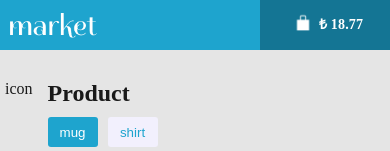
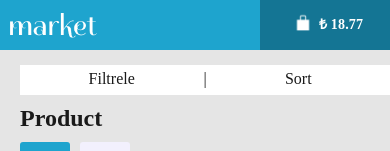
Before and after one commit to haydarcayir/responsive-market-app, a React (Create React App) app: page / in a window 390 px wide. Shown: the top 151 px of the page. Built offline with nearby package versions, Linux system fonts and the light colour scheme; data requests are answered from the project's data file.

Commit message:
responsive arranged

```diff
--- a/src/App.tsx
+++ b/src/App.tsx
@@ -1,28 +1,31 @@
-import { useState, useEffect } from "react"
+import { useSelector } from "react-redux"
 import Header from "components/Header"
 import Filter from "containers/Filter"
 import ProductList from "containers/ProductList"
 import styled from "styled-components"
+import BREAKPOINTS from "libs/constants/BREAKPOINTS"
 
 const Container = styled.div`
   display: grid;
   gap: 10px;
   margin: 30px 0px;
-  grid-template-columns: auto auto auto;
+  grid-template-columns: auto;
+  @media ${BREAKPOINTS.laptop} {
+    grid-template-columns: auto auto auto;
+  }
 `
 
 function App() {
-  const [isActive, setIsActive] = useState(false)
+  const appState = useSelector((state: any) => state.app)
 
-  console.log("app")
   return (
     <div className="App">
       <Header />
       <Container>
         <div>
-          <Filter onClickIsactive={(e: boolean) => setIsActive(e)} />
+          <Filter />
         </div>
-        <div>{!isActive && <ProductList />}</div>
+        <div>{!appState.isFilterAreaForMobile && <ProductList />}</div>
       </Container>
     </div>
   )
--- a/src/containers/Filter/index.tsx
+++ b/src/containers/Filter/index.tsx
@@ -1,11 +1,8 @@
-import { useState } from "react"
 import cls from "classnames"
 import styled from "styled-components"
 import { useDispatch, useSelector } from "react-redux"
-
 import BREAKPOINTS from "libs/constants/BREAKPOINTS"
 import Button from "components/Button"
-
 import BrandFilter from "./BrandFilter"
 import TagFilter from "./TagFilter"
 import Sort from "./Sort"
@@ -31,15 +28,7 @@ const FilterContainer = styled.div`
   }
 `
 
-const Icon = styled.span`
-  margin: 5px;
-  @media ${BREAKPOINTS.laptop} {
-    display: none;
-  }
-`
-
-const Filter = ({ onClickIsactive }: any) => {
-  const [isActive, setIsActive] = useState(false)
+const Filter = () => {
   const appState = useSelector((state: any) => state.app)
   const dispatch = useDispatch()
 
@@ -87,20 +76,21 @@ const Filter = ({ onClickIsactive }: any) => {
 
   return (
     <div>
-      <Icon
-        onClick={() => {
-          setIsActive(!isActive)
-          onClickIsactive(!isActive)
-        }}
+      <FilterContainer
+        className={cls({ active: appState.isFilterAreaForMobile })}
       >
-        icon
-      </Icon>
-
-      <FilterContainer className={cls({ active: isActive })}>
         <Sort onChange={handleChangeSort} />
         <BrandFilter onChange={handleChangeBrandFilter} />
         <TagFilter onChange={handleChangeTagFilter} />
-        {isActive && <Button className="w-50" text="Uygula" />}
+        {appState.isFilterAreaForMobile && (
+          <Button
+            className="w-50"
+            text="Uygula"
+            onClick={() => {
+              dispatch(setApp({ isFilterAreaForMobile: false }))
+            }}
+          />
+        )}
       </FilterContainer>
     </div>
   )
--- a/src/containers/ProductList/index.tsx
+++ b/src/containers/ProductList/index.tsx
@@ -8,19 +8,24 @@ import BREAKPOINTS from "libs/constants/BREAKPOINTS"
 import Pagination from "components/Pagination"
 import { Portal } from "react-portal"
 import BasketCard from "containers/BasketCard"
-import { TProps as TPropsProductCard } from "components/ProductCard"
 
 import { useDispatch, useSelector } from "react-redux"
 import { getItems } from "redux/ducks/itemSlice"
 import { getCompanies } from "redux/ducks/companySlice"
 import { addItemToBasket } from "redux/ducks/basketSlice"
 import useFilter from "./useFilter"
+import { setApp } from "redux/ducks/appSlice"
 
 const Container = styled.div`
+  margin-left: 20px;
+`
+
+const ProductCardContainer = styled.div`
   max-width: 850px;
   display: flex;
   flex-wrap: wrap;
-  gap: 10px;
+  column-gap: 30px;
+  row-gap: 10px;
   margin-bottom: 20px;
   @media ${BREAKPOINTS.laptop} {
     gap: 30px;
@@ -30,6 +35,23 @@ const BasketContainer = styled.div`
   position: absolute;
   top: 80px;
   right: 0px;
+`
+const FilterHead = styled.div`
+  display: flex;
+  flex-grow: 1;
+  height: 30px;
+  background-color: var(--white);
+  margin-bottom: 10px;
+  font-weight: 500;
+  margin-top: -25px;
+  padding-top: 5px;
+  div {
+    width: 100%;
+    text-align: center;
+  }
+  @media ${BREAKPOINTS.laptop} {
+    display: none;
+  }
 `
 
 const itemTypes = {
@@ -55,8 +77,17 @@ const ProductList = () => {
   const listedItems =
     filteredItemsByItemType.slice((page - 1) * 16, page * 16) || []
 
+  const handleClickFilterAndSort = () => {
+    dispatch(setApp({ isFilterAreaForMobile: true }))
+  }
+
   return (
-    <div>
+    <Container>
+      <FilterHead>
+        <div onClick={handleClickFilterAndSort}>Filtrele</div>
+        <span> | </span>
+        <div onClick={handleClickFilterAndSort}>Sort</div>
+      </FilterHead>
       <h2>Product</h2>
       {!!basketState.items.length && (
         <Portal node={document && document.getElementById("basket")}>
@@ -86,7 +117,7 @@ const ProductList = () => {
         size={BUTTON_SIZE_OPTIONS.BTN_LARGE}
         onClick={(e) => setItemType(itemTypes.shirt)}
       />
-      <Container>
+      <ProductCardContainer>
         {listedItems.map((item) => (
           <ProductCard
             item={item}
@@ -96,12 +127,12 @@ const ProductList = () => {
             }}
           />
         ))}
-      </Container>
+      </ProductCardContainer>
       <Pagination
         pageCount={Math.ceil(filteredItemsByItemType.length / 16)}
         onPageChange={({ selected }) => setPage(selected + 1)}
       />
-    </div>
+    </Container>
   )
 }
 
--- a/src/redux/ducks/appSlice.ts
+++ b/src/redux/ducks/appSlice.ts
@@ -4,6 +4,7 @@ export type TSliceState = {
   sort?: number | undefined
   filteredBrands?: string[]
   filteredTags?: string[]
+  isFilterAreaForMobile?: boolean
 }
 
 const appSlice = createSlice({
@@ -12,6 +13,7 @@ const appSlice = createSlice({
     sort: undefined,
     filteredBrands: [],
     filteredTags: [],
+    isFilterAreaForMobile: false,
   } as TSliceState,
   reducers: {
     setApp(state, action: PayloadAction<TSliceState>) {
```
